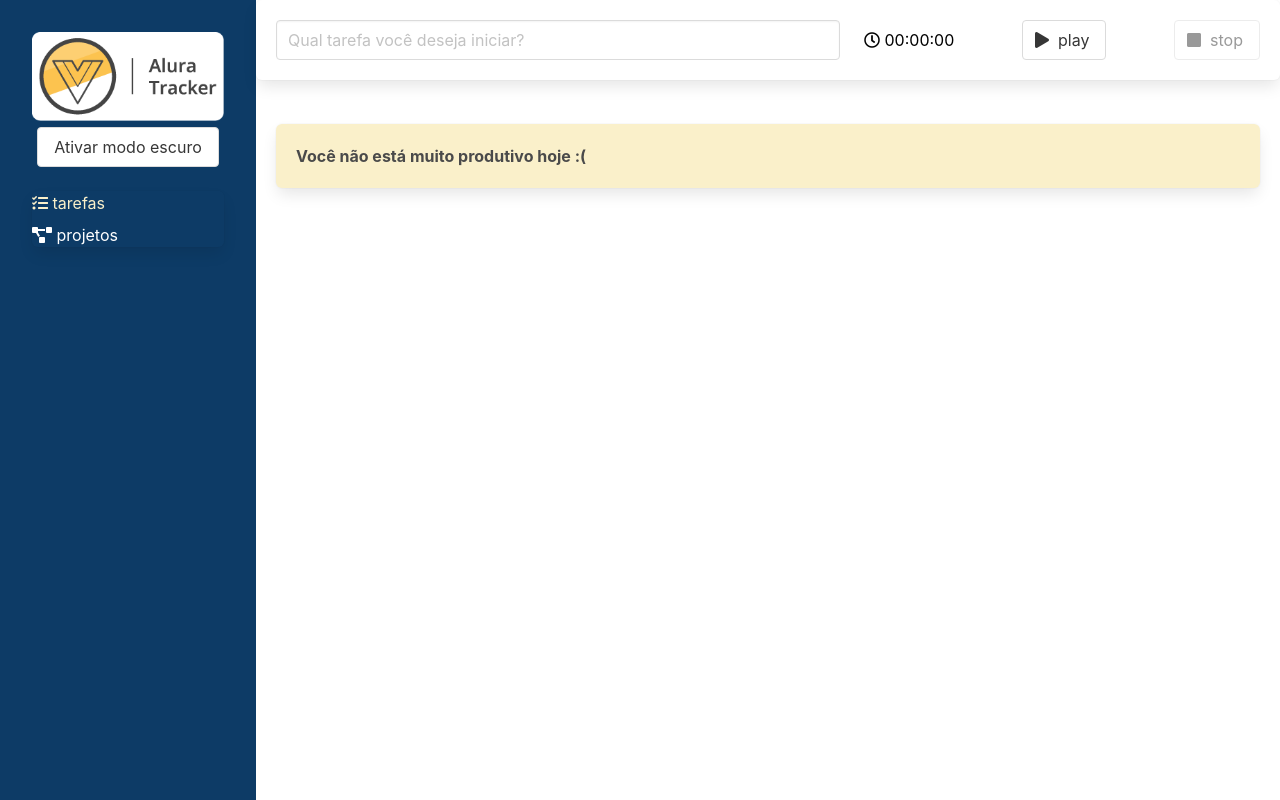
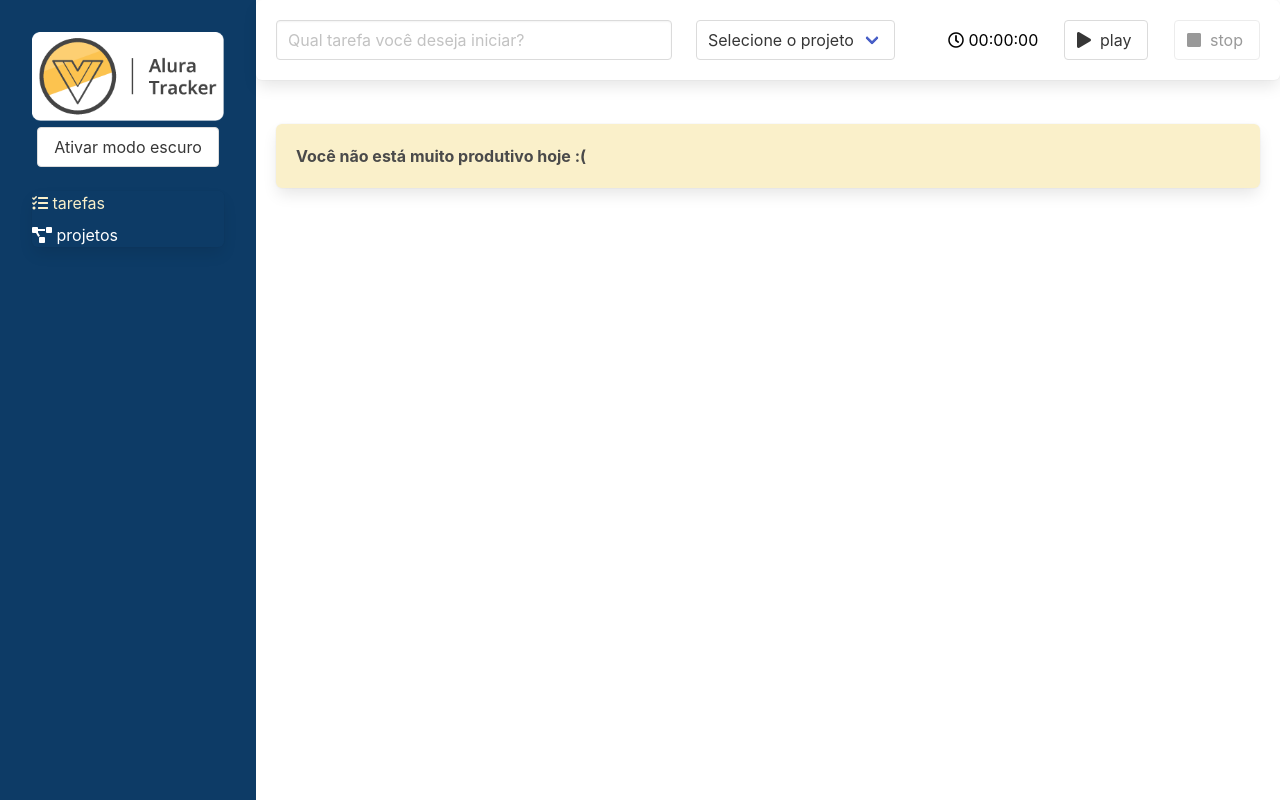
Before and after one commit to viniciosneves/tracker, a Vue app: page /#/ in a window 1280 px wide. Built offline with nearby package versions, Linux system fonts and the light colour scheme.

Commit message:
fim aula 2 do curso 2

```diff
--- a/package.json
+++ b/package.json
@@ -10,7 +10,8 @@
   "dependencies": {
     "core-js": "^3.6.5",
     "vue": "^3.0.0",
-    "vue-router": "^4.0.11"
+    "vue-router": "^4.0.11",
+    "vuex": "^4.0.2"
   },
   "devDependencies": {
     "@fortawesome/fontawesome-free": "^5.15.3",
--- a/src/components/Formulario.vue
+++ b/src/components/Formulario.vue
@@ -1,7 +1,11 @@
 <template>
   <div class="box">
     <div class="columns">
-      <div class="column is-7" role="form" aria-label="Formulário para iniciar uma nova tarefa">
+      <div
+        class="column is-5"
+        role="form"
+        aria-label="Formulário para iniciar uma nova tarefa"
+      >
         <input
           class="input"
           type="text"
@@ -9,37 +13,60 @@
           v-model="descricao"
         />
       </div>
+      <div class="column is-3">
+        <div class="select">
+          <select v-model="idProjeto">
+            <option value="">Selecione o projeto</option>
+            <option
+              :value="projeto.id"
+              v-for="projeto in projetos"
+              :key="projeto.id"
+            >
+              {{ projeto.nome }}
+            </option>
+          </select>
+        </div>
+      </div>
       <div class="column">
-        <Temporizador @aoFinalizarTarefa="salvarTarefa"/>
+        <Temporizador @aoFinalizarTarefa="salvarTarefa" />
       </div>
     </div>
   </div>
 </template>
 
 <script lang="ts">
-import { defineComponent } from "vue";
+import { useStore } from "@/store";
+import { computed, defineComponent } from "vue";
 import Temporizador from "./Temporizador.vue";
 
 export default defineComponent({
   name: "Formulario",
-  emits: ['aoSalvarTarefa'],
+  emits: ["aoSalvarTarefa"],
   components: {
     Temporizador,
   },
-  data () {
+  data() {
     return {
-      descricao: ''
-    }
+      descricao: "",
+      idProjeto: "",
+    };
   },
   methods: {
-    salvarTarefa (tempoEmSegundos: number) : void {
-      this.$emit('aoSalvarTarefa', {
+    salvarTarefa(tempoEmSegundos: number): void {
+      this.$emit("aoSalvarTarefa", {
         duracaoEmSegundos: tempoEmSegundos,
-        descricao: this.descricao
-      })
-      this.descricao = ''
-    }
-  }
+        descricao: this.descricao,
+        projeto: this.projetos.find((p) => p.id == this.idProjeto),
+      });
+      this.descricao = "";
+    },
+  },
+  setup() {
+    const store = useStore();
+    return {
+      projetos: computed(() => store.state.projetos),
+    };
+  },
 });
 </script>
 <style scoped>
--- a/src/interfaces/ITarefa.ts
+++ b/src/interfaces/ITarefa.ts
@@ -1,4 +1,7 @@
+import IProjeto from "./IProjeto";
+
 export default interface ITarefa {
   duracaoEmSegundos: number,
   descricao: string
+  projeto?: IProjeto
 }
--- a/src/main.ts
+++ b/src/main.ts
@@ -3,7 +3,9 @@ import App from './App.vue'
 import '@fortawesome/fontawesome-free/css/all.css'
 
 import router from './router'
+import { store, key } from './store'
 
 createApp(App)
   .use(router)
+  .use(store, key)
   .mount('#app')
--- /dev/null
+++ b/src/store/index.ts
@@ -0,0 +1,42 @@
+import IProjeto from '@/interfaces/IProjeto'
+import ITarefa from '@/interfaces/ITarefa'
+import { InjectionKey } from 'vue'
+import { createStore, Store, useStore as baseUseStore, } from 'vuex'
+
+interface State {
+  projetos: IProjeto[]
+}
+
+export const key: InjectionKey<Store<State>> = Symbol()
+
+export const store = createStore<State>({
+  state: {
+    projetos: [
+      {
+        id: new Date().toISOString(),
+        nome: 'TypeScript'
+      },
+      {
+        id: new Date().toISOString(),
+        nome: 'Vue'
+      },
+      {
+        id: new Date().toISOString(),
+        nome: 'Vuex'
+      }
+    ]
+  },
+  mutations: {
+    'ADICIONA_PROJETO'(state, nomeProjeto: string) {
+      const projeto = {
+        nome: nomeProjeto,
+        id: new Date().toISOString()
+      }
+      state.projetos.push(projeto)
+    }
+  }
+})
+
+export function useStore(): Store<State> {
+  return baseUseStore(key)
+}
--- a/src/views/Projetos.vue
+++ b/src/views/Projetos.vue
@@ -42,25 +42,31 @@
   </div>
 </template>
 <script lang="ts">
-import { defineComponent } from "vue";
-import IProjeto from "../interfaces/IProjeto";
+import { computed, defineComponent } from "vue";
+import { useStore } from "@/store"
 
 export default defineComponent({
   name: "Projetos",
   data() {
     return {
-      projetos: [] as IProjeto[],
       nomeProjeto: "",
     };
   },
   methods: {
-    salvar() {
+    salvar() : void {
       const projeto = {
         nome: this.nomeProjeto,
         id: new Date().toISOString(),
       };
-      this.projetos.push(projeto)
+        this.store.commit('ADICIONA_PROJETO', this.nomeProjeto)
     },
+  },
+  setup() {
+    const store = useStore();
+    return {
+      store,
+      projetos: computed(() => store.state.projetos),
+    };
   },
 });
 </script>
--- a/src/views/Tarefas.vue
+++ b/src/views/Tarefas.vue
@@ -1,46 +1,55 @@
 <template>
-  <Formulario @aoSalvarTarefa="salvarTarefa"/>
+  <Formulario @aoSalvarTarefa="salvarTarefa" />
   <div class="lista">
     <Box v-if="semTarefas">
-      Você não está muito produtivo hoje <span class="has-text-weight-bold">:(</span>
+      Você não está muito produtivo hoje
+      <span class="has-text-weight-bold">:(</span>
     </Box>
-    <Tarefa v-for="(tarefa, index) in tarefas" :tarefa="tarefa" :key="index"/>
+    <Tarefa v-for="(tarefa, index) in tarefas" :tarefa="tarefa" :key="index" />
   </div>
 </template>
 
 <script lang="ts">
-import { defineComponent } from "vue";
+import { defineComponent, computed } from "vue";
 import Formulario from "../components/Formulario.vue";
 import Tarefa from "../components/Tarefa.vue";
 import Box from "../components/Box.vue";
-import ITarefa from "../interfaces/ITarefa"
+import ITarefa from "../interfaces/ITarefa";
+import { useStore } from "@/store";
 
 export default defineComponent({
   name: "App",
   components: {
     Formulario,
     Tarefa,
-    Box
+    Box,
   },
-  data () {
+  data() {
     return {
       tarefas: [] as ITarefa[],
-      modoEscuro: false
-    }
+      modoEscuro: false,
+    };
   },
   methods: {
-    salvarTarefa (tarefa:ITarefa) : void {
-      this.tarefas.push(tarefa)
+    salvarTarefa(tarefa: ITarefa): void {
+      this.tarefas.push(tarefa);
     },
-    alterarModo (modoEscuro: boolean) : void {
-      this.modoEscuro = modoEscuro
-    }
+    alterarModo(modoEscuro: boolean): void {
+      this.modoEscuro = modoEscuro;
+    },
   },
   computed: {
-    semTarefas () :boolean {
-      return this.tarefas.length == 0
-    }
-  }
+    semTarefas(): boolean {
+      return this.tarefas.length == 0;
+    },
+  },
+  setup() {
+    const store = useStore();
+    return {
+      store,
+      projetos: computed(() => store.state.projetos),
+    };
+  },
 });
 </script>
 
```
Also changed, not shown: 1 other file (tests, documents, lock files or other folders).
